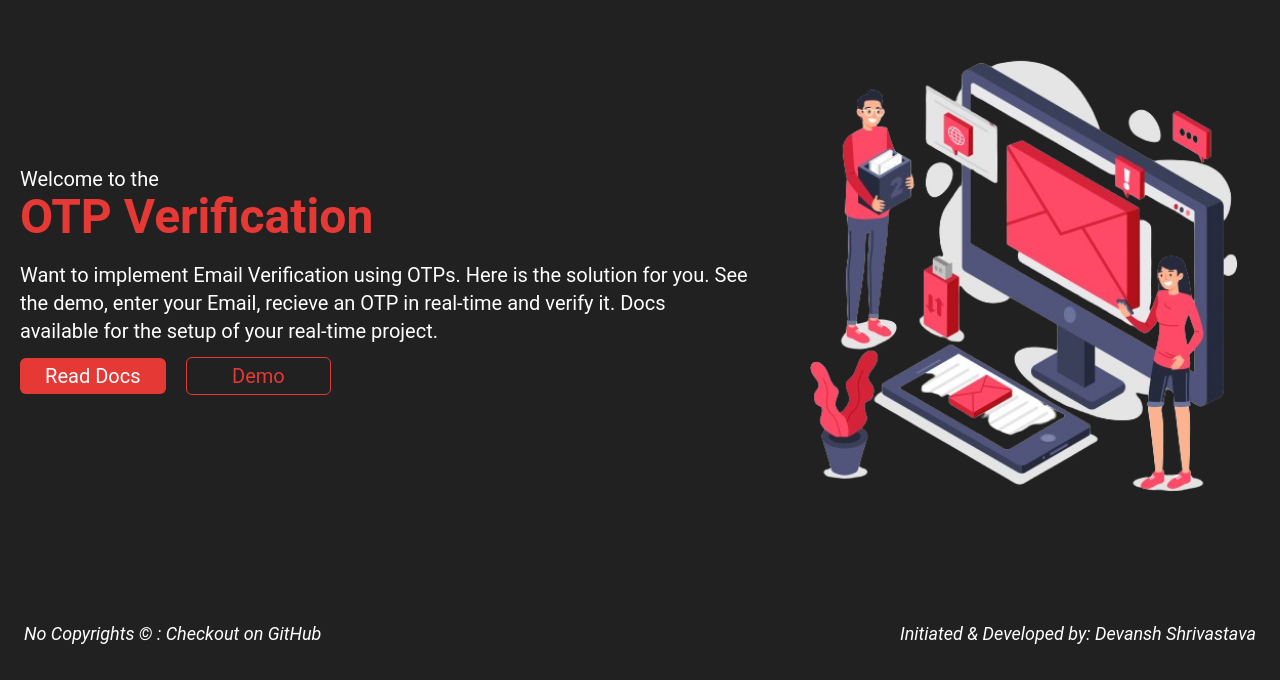
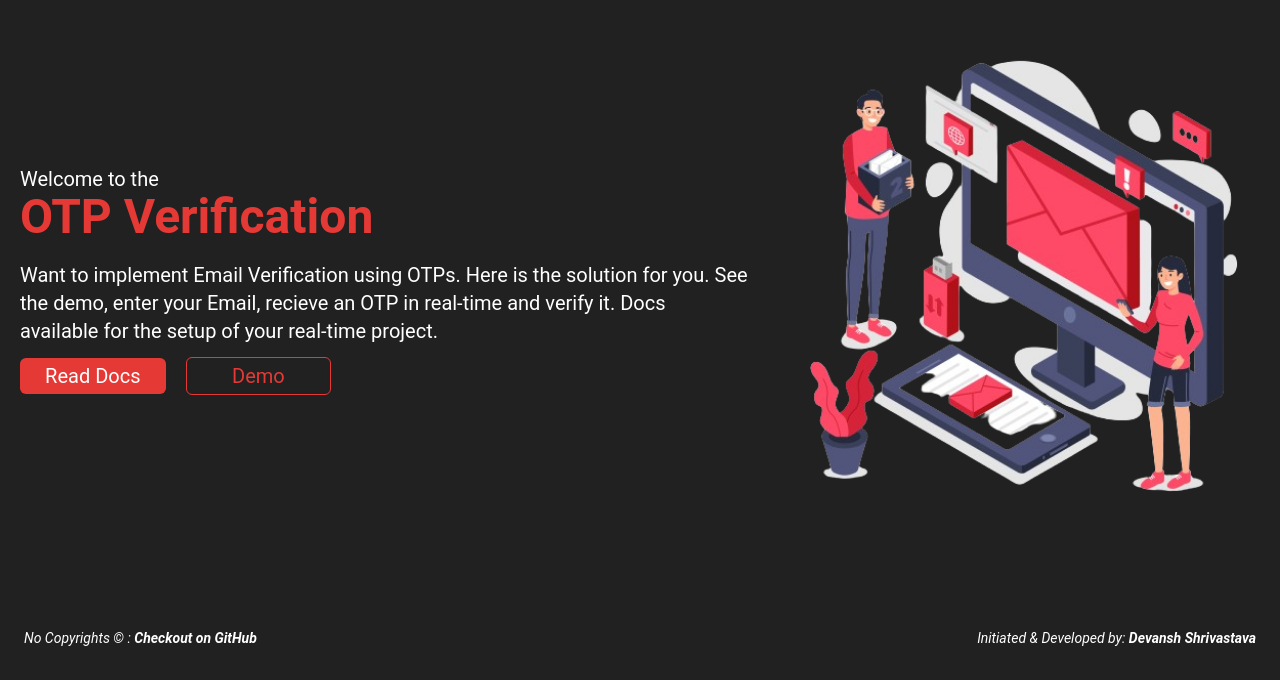
Before and after one commit to devansh0331/OTP_Verification, a React (Vite) app in the folder frontend/: page / in a window 1280 px wide. Shown: the part 120-800 px from the top of the page. Built offline with nearby package versions, Linux system fonts and the light colour scheme.

Commit message:
frontend updated

```diff
--- a/frontend/src/pages/Home.jsx
+++ b/frontend/src/pages/Home.jsx
@@ -35,12 +35,15 @@ function Home() {
         </div>
       </div>
       <img src={Illustration} alt="" className="h-auto  md:flex-1 " />
-      <div className="absolute w-full bottom-2 p-6 text-lg text-white">
+      <div className="absolute w-full bottom-2 p-6 text-sm text-white">
         <div className="w-full flex items-center justify-between">
-          <div>
+          <div className="">
             <p className="italic">
               No Copyrights © :{" "}
-              <a href="https://github.com/devansh0331/OTP_Verification">
+              <a
+                className="font-bold"
+                href="https://github.com/devansh0331/OTP_Verification"
+              >
                 Checkout on GitHub
               </a>{" "}
             </p>
@@ -48,7 +51,9 @@ function Home() {
           <div>
             <p className="italic">
               Initiated & Developed by:{" "}
-              <a href="https://github.com/devansh0331/">Devansh Shrivastava</a>
+              <a className="font-bold" href="https://github.com/devansh0331/">
+                Devansh Shrivastava
+              </a>
             </p>
           </div>
         </div>
```
